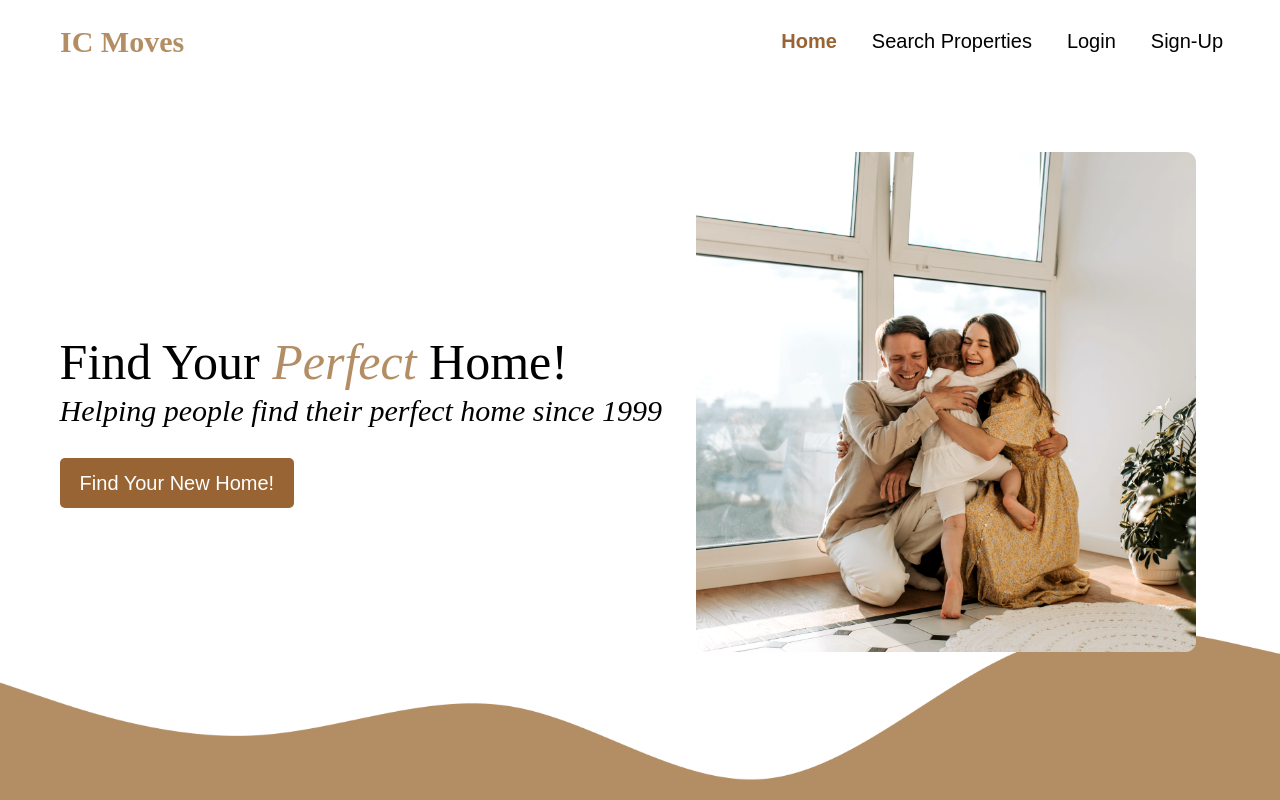
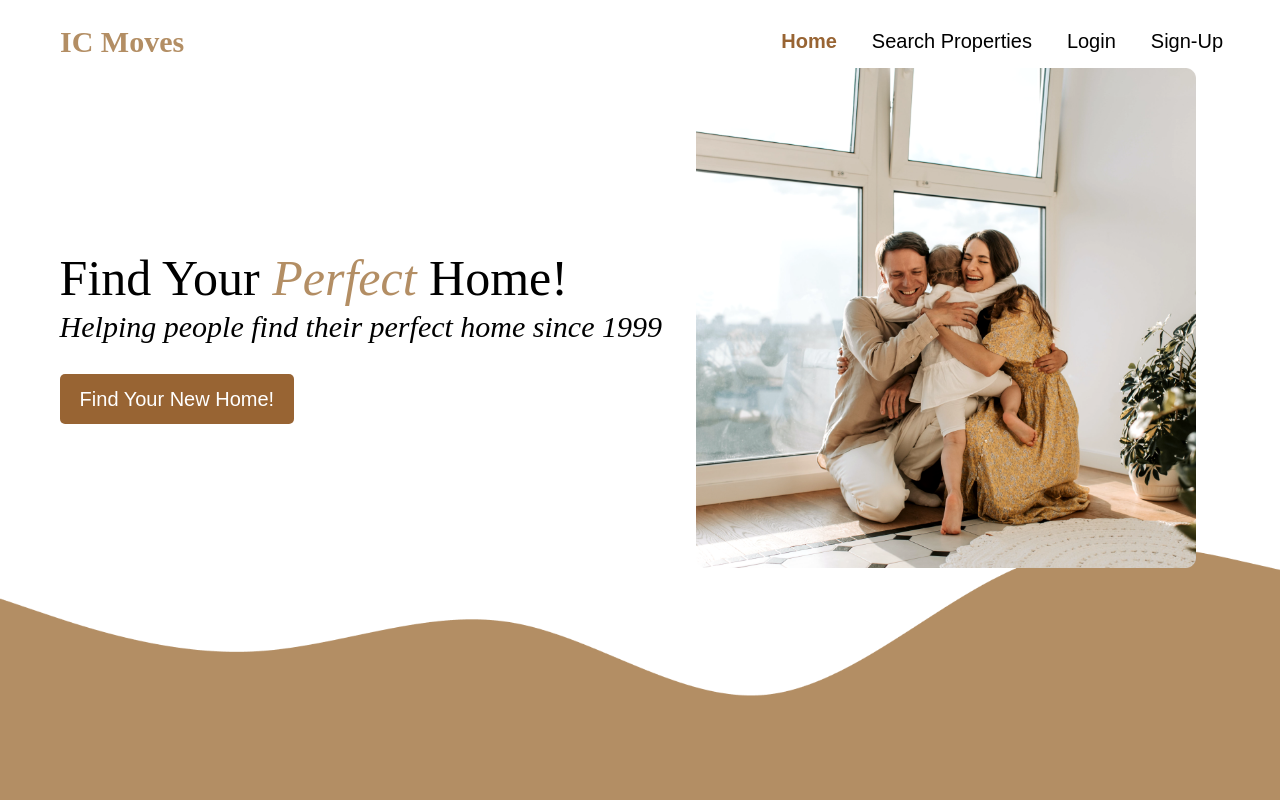
Before and after one commit to RangerVinven/IC-Moves, a SvelteKit app: page / in a window 1280 px wide. Shown: the top 800 px of the page. Built offline with nearby package versions, Linux system fonts and the light colour scheme.

Commit message:
Made the navbar absolute

```diff
--- a/src/routes/+page.svelte
+++ b/src/routes/+page.svelte
@@ -6,7 +6,7 @@
 </script>
 
 <header>
-    <div style="margin-top: 0;">
+    <div style="margin-top: 0;position: absolute;width: 100%;">
         <Navbar page="Home" />
     </div>
 </header>
```
